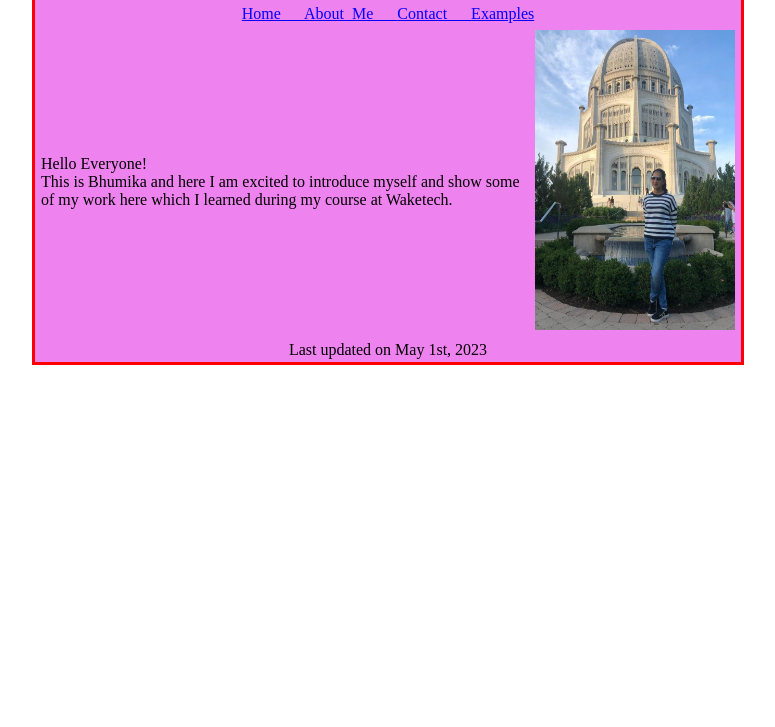
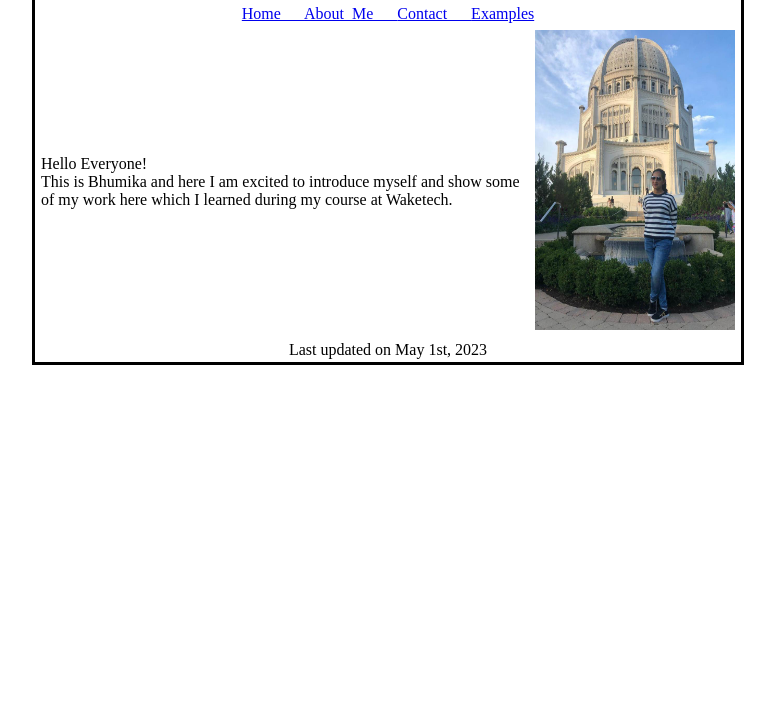
Before and after one commit to bdoshi-waketech/bdoshi-capstone.github.io, a plain HTML site: page index.html in a window 1280 px wide. Shown: the part 73-800 px from the top of the page, without its empty margins (252-1027 px from the left). Drawn offline with Linux system fonts and the light colour scheme.

Commit message:
Update bdportfoliocss.css

```diff
--- a/bdportfoliocss.css
+++ b/bdportfoliocss.css
@@ -10,7 +10,7 @@ td {
 }
 
 a {
-	color: #0000ff;
+	color: "DodgerBlue";
 }
 li {
 	list-style-type: square;
@@ -24,9 +24,9 @@ h1 {
 }
 table {
 	width: 700px;
-	border: 3px solid #ff0000;
+	border: 3px solid;
 	height: auto;
-	background-color:#ee82ee;
+	background-color:"Tomato";
 	margin-left: auto;
     margin-right: auto;
 }
```
